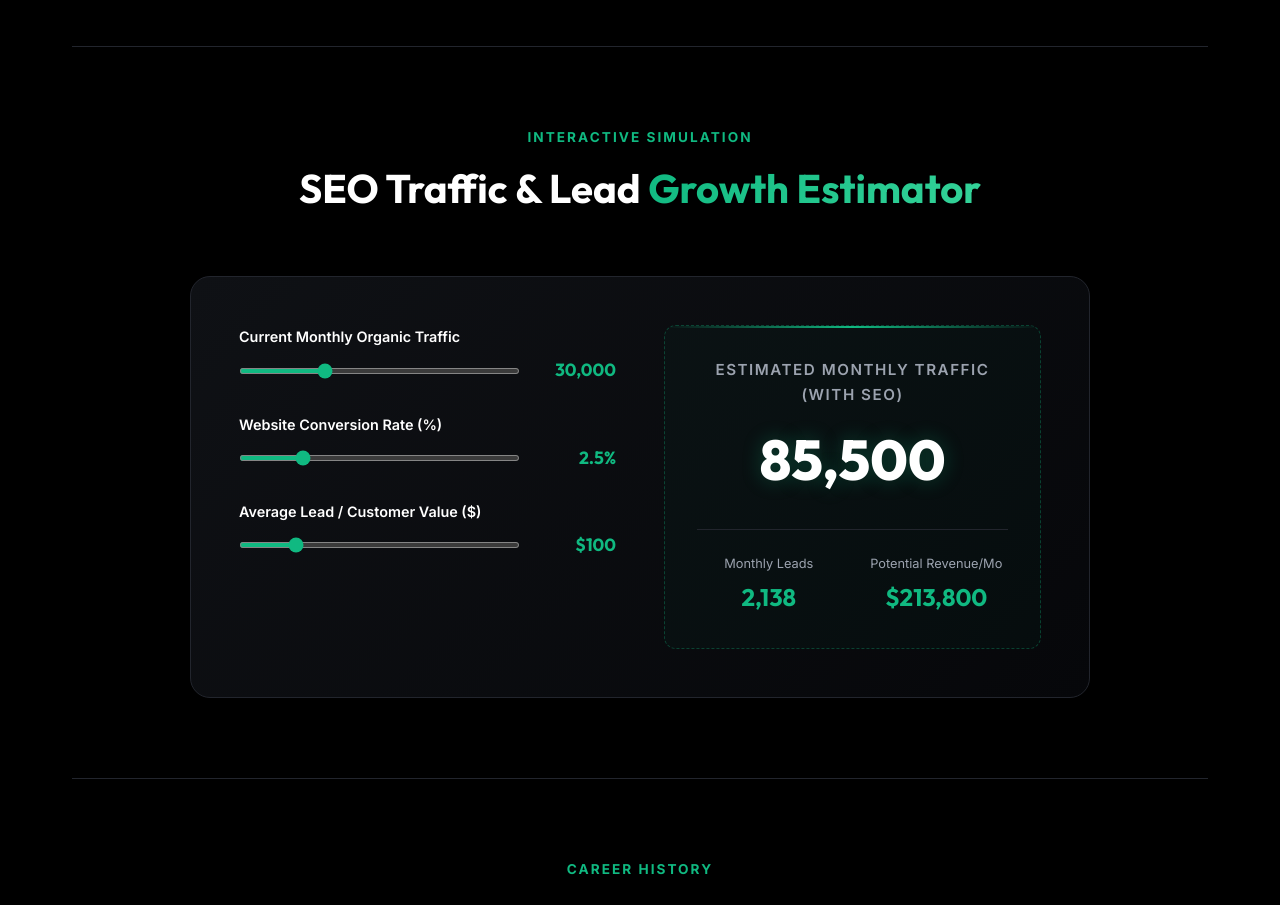
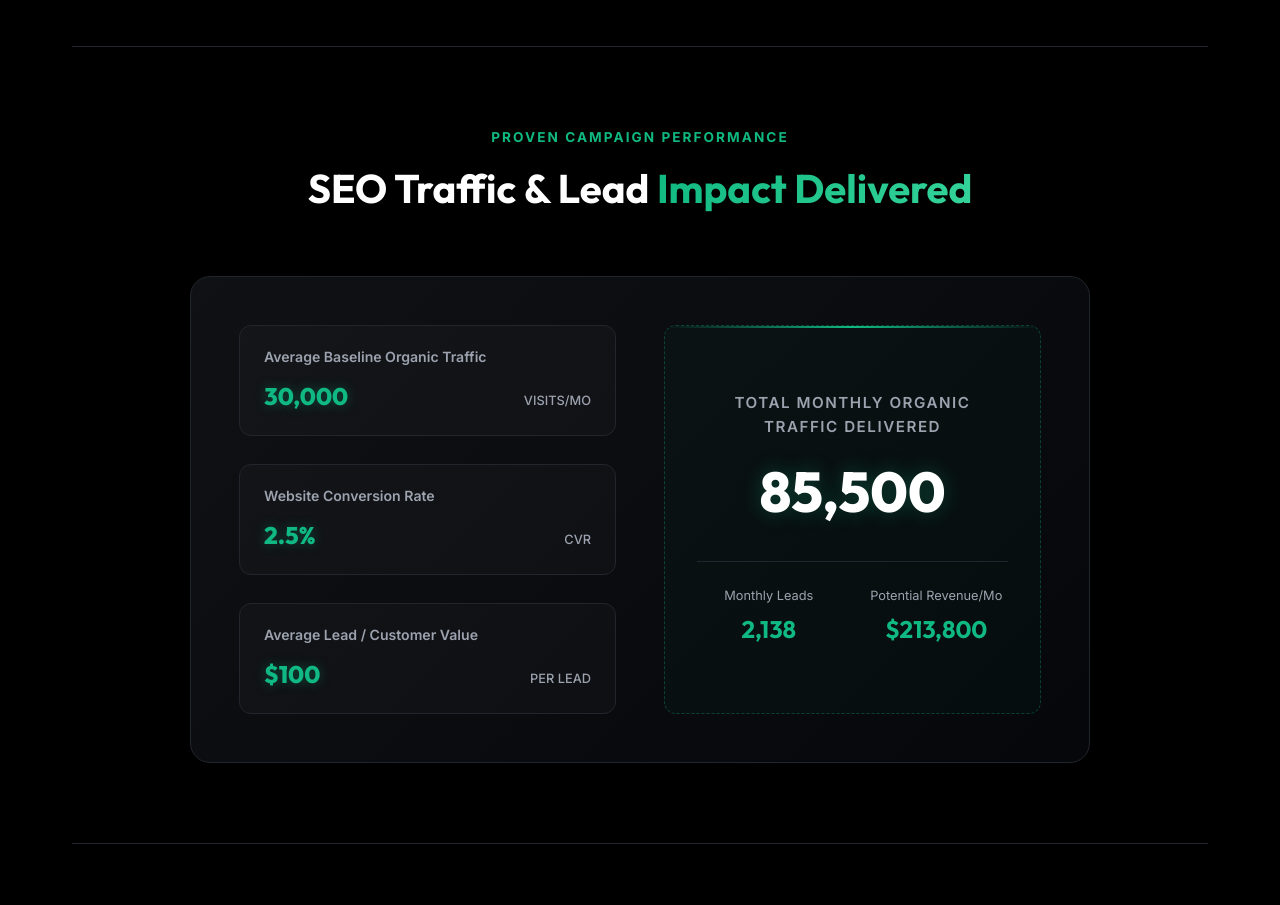
Before and after one commit to prasathmp/Portfolio, a React (Vite) app: page / in a window 1280 px wide. Shown: the part 1960-2865 px from the top of the page. Built offline with nearby package versions, Linux system fonts and the light colour scheme.

Commit message:
Convert SEO Estimator from interactive slider to fixed constant performance display

```diff
--- a/src/App.css
+++ b/src/App.css
@@ -441,40 +441,48 @@ section:last-of-type {
   gap: 1.75rem;
 }
 
-.input-group {
+.input-group-fixed {
+  background: rgba(255, 255, 255, 0.02);
+  border: 1px solid var(--border);
+  border-radius: 12px;
+  padding: 1.25rem 1.5rem;
   display: flex;
   flex-direction: column;
   gap: 0.5rem;
+  transition: all 0.3s ease;
 }
 
-.input-group label {
-  font-size: 0.9rem;
-  font-weight: 600;
-  color: #fff;
+.input-group-fixed:hover {
+  border-color: var(--primary);
+  background: rgba(16, 185, 129, 0.03);
+  transform: translateX(4px);
 }
 
-.slider-container {
-  display: flex;
-  align-items: center;
-  gap: 1rem;
+.fixed-label {
+  font-size: 0.88rem;
+  font-weight: 600;
+  color: var(--text-muted);
 }
 
-input[type="range"] {
-  flex-grow: 1;
-  accent-color: var(--primary);
-  height: 6px;
-  border-radius: 3px;
-  background: var(--border);
-  outline: none;
+.fixed-value-box {
+  display: flex;
+  justify-content: space-between;
+  align-items: baseline;
 }
 
-.range-val {
+.fixed-val {
   font-family: var(--heading);
-  font-size: 1.1rem;
-  font-weight: 700;
+  font-size: 1.5rem;
+  font-weight: 800;
   color: var(--primary);
-  min-width: 80px;
-  text-align: right;
+  text-shadow: 0 0 12px rgba(16, 185, 129, 0.35);
+}
+
+.fixed-unit {
+  font-size: 0.8rem;
+  color: var(--text-muted);
+  font-weight: 500;
+  text-transform: uppercase;
 }
 
 .calc-results {
--- a/src/App.jsx
+++ b/src/App.jsx
@@ -4,16 +4,6 @@ import './App.css';
 function App() {
   // Navigation active section tracking
   const [activeSection, setActiveSection] = useState('about');
-
-  // Interactive growth calculator states (realistic default metrics for 3+ years SEO / 45+ projects)
-  const [currentTraffic, setCurrentTraffic] = useState(30000);
-  const [conversionRate, setConversionRate] = useState(2.5); // 2.5% default
-  const [avgLeadValue, setAvgLeadValue] = useState(100); // $100 default
-  const [calculatedSEO, setCalculatedSEO] = useState({
-    growthTraffic: 0,
-    leadsGenerated: 0,
-    addedRevenue: 0,
-  });
 
   // Contact form states
   const [formData, setFormData] = useState({
@@ -24,19 +14,6 @@ function App() {
   });
   const [isSubmitted, setIsSubmitted] = useState(false);
   const [isSubmitting, setIsSubmitting] = useState(false);
-
-  // Growth calculation logic (+185% organic traffic growth = 2.85x multiplier)
-  useEffect(() => {
-    const growthTraffic = Math.round(currentTraffic * 2.85);
-    const leadsGenerated = Math.round((growthTraffic * conversionRate) / 100);
-    const addedRevenue = leadsGenerated * avgLeadValue;
-
-    setCalculatedSEO({
-      growthTraffic,
-      leadsGenerated,
-      addedRevenue,
-    });
-  }, [currentTraffic, conversionRate, avgLeadValue]);
 
   // Section observer for active state in nav bar
   useEffect(() => {
@@ -261,73 +238,52 @@ function App() {
           </div>
         </section>
 
-        {/* Interactive SEO Calculator */}
+        {/* Proven Campaign Performance */}
         <section id="calculator">
           <div className="section-header">
-            <span className="section-tag">Interactive Simulation</span>
-            <h2 className="section-title">SEO Traffic & Lead <span>Growth Estimator</span></h2>
+            <span className="section-tag">Proven Campaign Performance</span>
+            <h2 className="section-title">SEO Traffic & Lead <span>Impact Delivered</span></h2>
           </div>
           <div className="calculator-box">
             <div className="calc-grid">
               <div className="calc-inputs">
-                <div className="input-group">
-                  <label>Current Monthly Organic Traffic</label>
-                  <div className="slider-container">
-                    <input
-                      type="range"
-                      min="1000"
-                      max="100000"
-                      step="1000"
-                      value={currentTraffic}
-                      onChange={(e) => setCurrentTraffic(Number(e.target.value))}
-                    />
-                    <span className="range-val">{currentTraffic.toLocaleString()}</span>
+                <div className="input-group-fixed">
+                  <span className="fixed-label">Average Baseline Organic Traffic</span>
+                  <div className="fixed-value-box">
+                    <span className="fixed-val">30,000</span>
+                    <span className="fixed-unit">visits/mo</span>
                   </div>
                 </div>
 
-                <div className="input-group">
-                  <label>Website Conversion Rate (%)</label>
-                  <div className="slider-container">
-                    <input
-                      type="range"
-                      min="0.5"
-                      max="10"
-                      step="0.5"
-                      value={conversionRate}
-                      onChange={(e) => setConversionRate(Number(e.target.value))}
-                    />
-                    <span className="range-val">{conversionRate}%</span>
+                <div className="input-group-fixed">
+                  <span className="fixed-label">Website Conversion Rate</span>
+                  <div className="fixed-value-box">
+                    <span className="fixed-val">2.5%</span>
+                    <span className="fixed-unit">CVR</span>
                   </div>
                 </div>
 
-                <div className="input-group">
-                  <label>Average Lead / Customer Value ($)</label>
-                  <div className="slider-container">
-                    <input
-                      type="range"
-                      min="10"
-                      max="500"
-                      step="10"
-                      value={avgLeadValue}
-                      onChange={(e) => setAvgLeadValue(Number(e.target.value))}
-                    />
-                    <span className="range-val">${avgLeadValue}</span>
+                <div className="input-group-fixed">
+                  <span className="fixed-label">Average Lead / Customer Value</span>
+                  <div className="fixed-value-box">
+                    <span className="fixed-val">$100</span>
+                    <span className="fixed-unit">per lead</span>
                   </div>
                 </div>
               </div>
 
               <div className="calc-results">
-                <div className="result-big-title">Estimated Monthly Traffic (with SEO)</div>
-                <div className="result-big-num">{calculatedSEO.growthTraffic.toLocaleString()}</div>
+                <div className="result-big-title">TOTAL MONTHLY ORGANIC TRAFFIC DELIVERED</div>
+                <div className="result-big-num">85,500</div>
 
                 <div className="result-split">
                   <div className="split-item">
                     <span className="split-label">Monthly Leads</span>
-                    <span className="split-val">{calculatedSEO.leadsGenerated.toLocaleString()}</span>
+                    <span className="split-val">2,138</span>
                   </div>
                   <div className="split-item">
                     <span className="split-label">Potential Revenue/Mo</span>
-                    <span className="split-val">${calculatedSEO.addedRevenue.toLocaleString()}</span>
+                    <span className="split-val">$213,800</span>
                   </div>
                 </div>
               </div>
```
